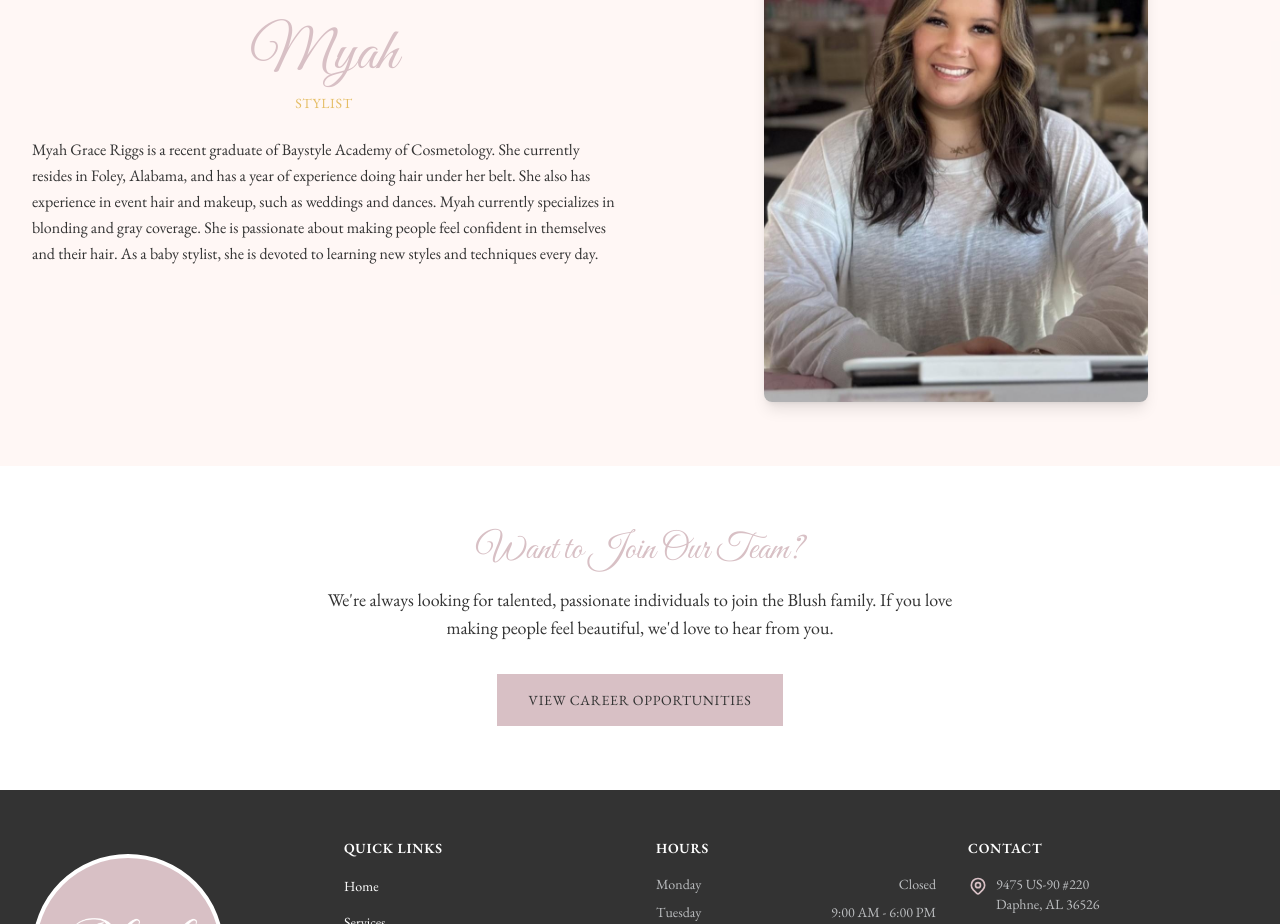
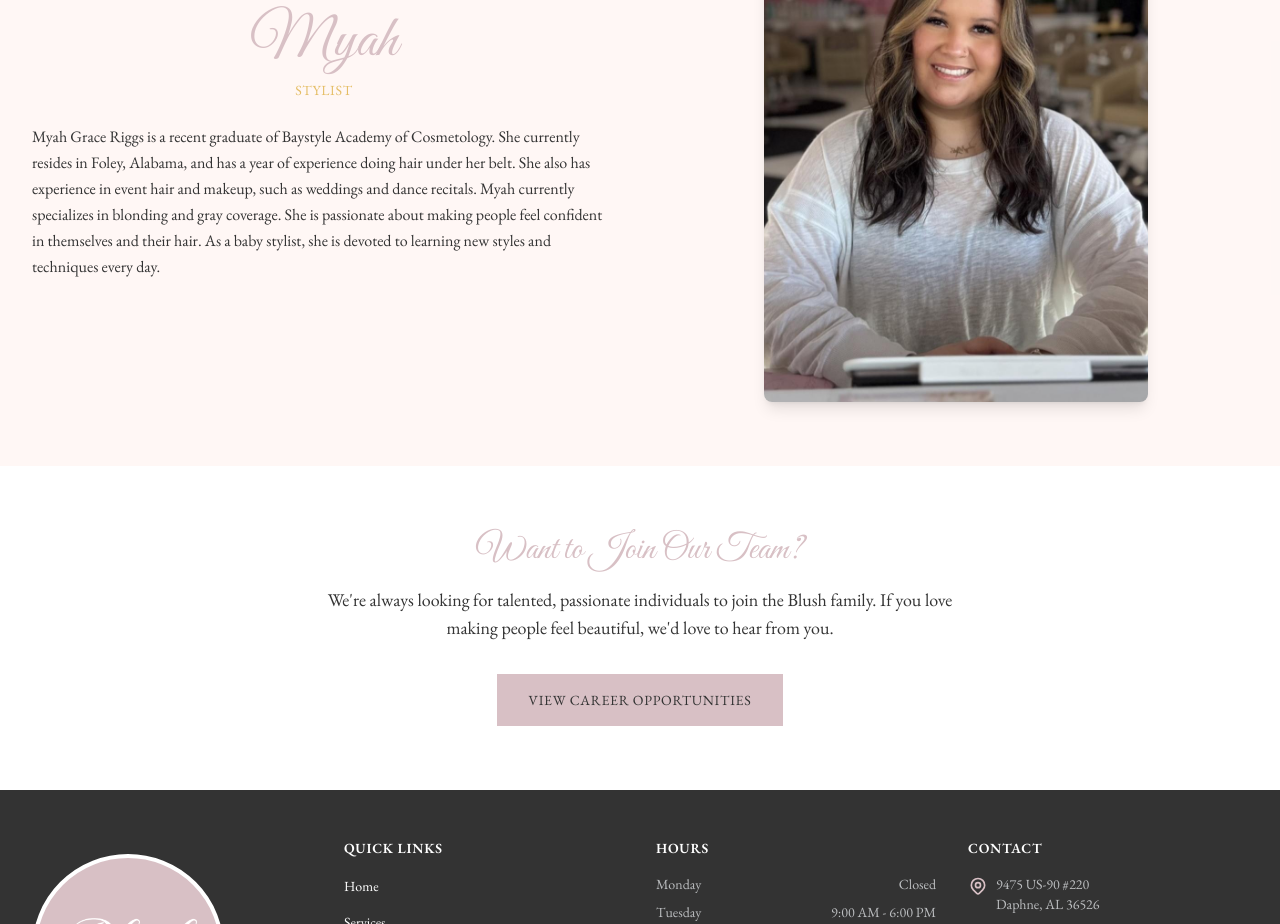
Before and after one commit to TrevorJLee/blush-salon-website, a React (Vite) app: page /stylists in a window 1280 px wide. Shown: the part 2500-3424 px from the top of the page. Built offline with nearby package versions, Linux system fonts and the light colour scheme.

Commit message:
Update Myah bio to weddings and dance recitals
Co-Authored-By: Claude Opus 4.5 <noreply@anthropic.com>

```diff
--- a/src/pages/Stylists.tsx
+++ b/src/pages/Stylists.tsx
@@ -31,7 +31,7 @@ const Stylists = () => {
     {
       name: 'Myah',
       title: 'Stylist',
-      bio: 'Myah Grace Riggs is a recent graduate of Baystyle Academy of Cosmetology. She currently resides in Foley, Alabama, and has a year of experience doing hair under her belt. She also has experience in event hair and makeup, such as weddings and dances. Myah currently specializes in blonding and gray coverage. She is passionate about making people feel confident in themselves and their hair. As a baby stylist, she is devoted to learning new styles and techniques every day.',
+      bio: 'Myah Grace Riggs is a recent graduate of Baystyle Academy of Cosmetology. She currently resides in Foley, Alabama, and has a year of experience doing hair under her belt. She also has experience in event hair and makeup, such as weddings and dance recitals. Myah currently specializes in blonding and gray coverage. She is passionate about making people feel confident in themselves and their hair. As a baby stylist, she is devoted to learning new styles and techniques every day.',
       specialties: ['Blonding', 'Gray Coverage', 'Event Hair & Makeup'],
       image: myahImg,
     },
```
